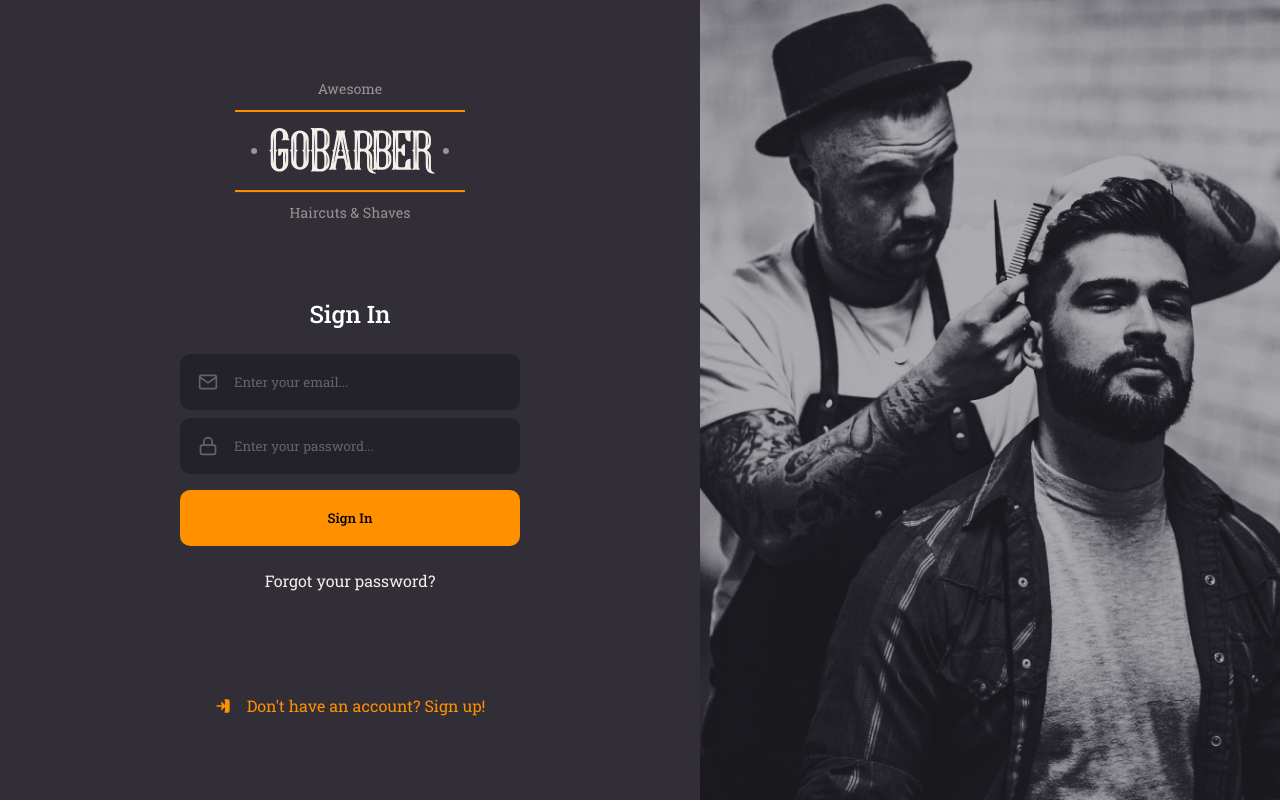
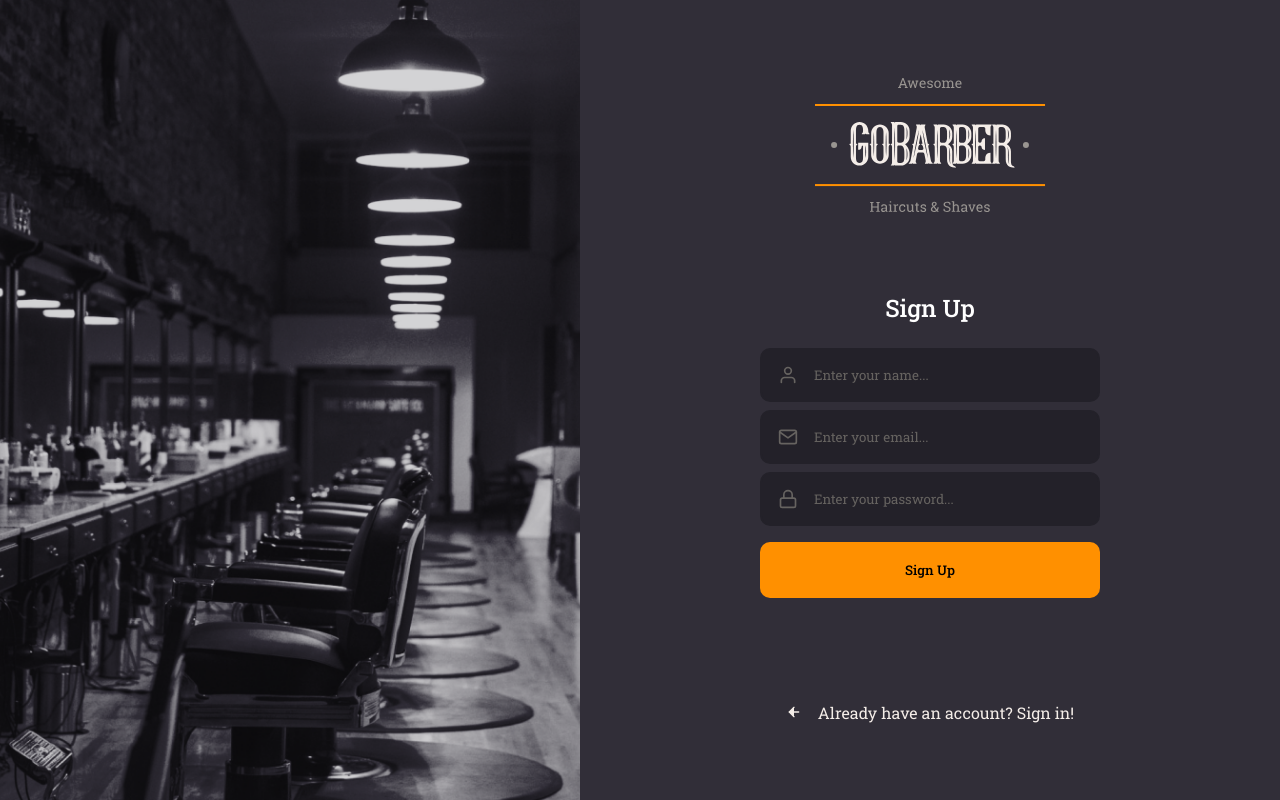
Before and after one commit to gvgesanto2/gostack-gobarber-web, a React (Create React App) app: page / in a window 1280 px wide. Built offline with nearby package versions, Linux system fonts and the light colour scheme.

Commit message:
feat: Create the SignUpPage component

```diff
--- a/src/App.tsx
+++ b/src/App.tsx
@@ -1,10 +1,11 @@
-import SingInPage from './pages/SignInPage';
+// import SingInPage from './pages/SignInPage';
+import SingUpPage from './pages/SignUpPage';
 import GlobalStyle from './styles/global';
 
 function App() {
   return (
     <>
-      <SingInPage />
+      <SingUpPage />
       <GlobalStyle />
     </>
   );
--- a/src/components/Input/styles.ts
+++ b/src/components/Input/styles.ts
@@ -8,7 +8,7 @@ export const Container = styled.div`
   border: 2px solid var(--color-grey-800);
   border-radius: 1rem;
   background: var(--color-grey-800);
-  padding: 1.6rem;
+  padding: 0 1.6rem;
 
   svg {
     fill: transparent;
@@ -22,6 +22,7 @@ export const StyledInput = styled.input`
   background: transparent;
   border: none;
   outline: none;
+  padding: 1.6rem 0;
 
   &::placeholder {
     color: var(--color-grey-550);
--- /dev/null
+++ b/src/pages/SignUpPage/index.tsx
@@ -0,0 +1,47 @@
+import { FiArrowLeft, FiUser, FiMail, FiLock } from 'react-icons/fi';
+
+import logoImg from '../../assets/images/logo.svg';
+import Button from '../../components/Button';
+import Input from '../../components/Input';
+
+import { Background, Container, Content } from './styles';
+
+export default function SingUpPage() {
+  return (
+    <Container>
+      <Background />
+      <Content>
+        <img src={logoImg} alt="GoBarber" />
+
+        <form>
+          <h1>Sign Up</h1>
+          <Input
+            icon={FiUser}
+            name="name"
+            placeholder="Enter your name..."
+            type="text"
+          />
+          <Input
+            icon={FiMail}
+            name="email"
+            placeholder="Enter your email..."
+            type="text"
+          />
+          <Input
+            icon={FiLock}
+            name="password"
+            placeholder="Enter your password..."
+            type="password"
+          />
+
+          <Button type="submit">Sign Up</Button>
+        </form>
+
+        <a href="/">
+          <FiArrowLeft />
+          Already have an account? Sign in!
+        </a>
+      </Content>
+    </Container>
+  );
+}
--- /dev/null
+++ b/src/pages/SignUpPage/styles.ts
@@ -0,0 +1,59 @@
+import styled from 'styled-components';
+import { shade } from 'polished';
+
+import signInPageBackgroundImg from '../../assets/images/sign-up-bg.png';
+
+export const Container = styled.section`
+  height: 100vh;
+
+  display: flex;
+`;
+
+export const Content = styled.div`
+  display: flex;
+  flex-direction: column;
+  align-items: center;
+  justify-content: center;
+  width: 100%;
+  max-width: 70rem;
+
+  form {
+    margin: 8rem 0;
+    width: 34rem;
+    text-align: center;
+
+    h1 {
+      margin-bottom: 2.4rem;
+    }
+
+    & > div:not(:last-of-type) {
+      margin-bottom: 0.8rem;
+    }
+
+    button {
+      margin-top: 1.6rem;
+    }
+  }
+
+  & > a {
+    display: flex;
+    align-items: center;
+    color: var(--color-grey-100);
+    margin-top: 2.4rem;
+    transition: all 0.2s;
+
+    svg {
+      margin-right: 1.6rem;
+    }
+
+    &:hover {
+      color: ${shade(0.2, '#f4ede8')};
+      text-decoration: underline;
+    }
+  }
+`;
+
+export const Background = styled.div`
+  flex: 1;
+  background: url(${signInPageBackgroundImg}) no-repeat center/cover;
+`;
```
Also changed, not shown: src/assets/images/sign-up-bg.png (added).
